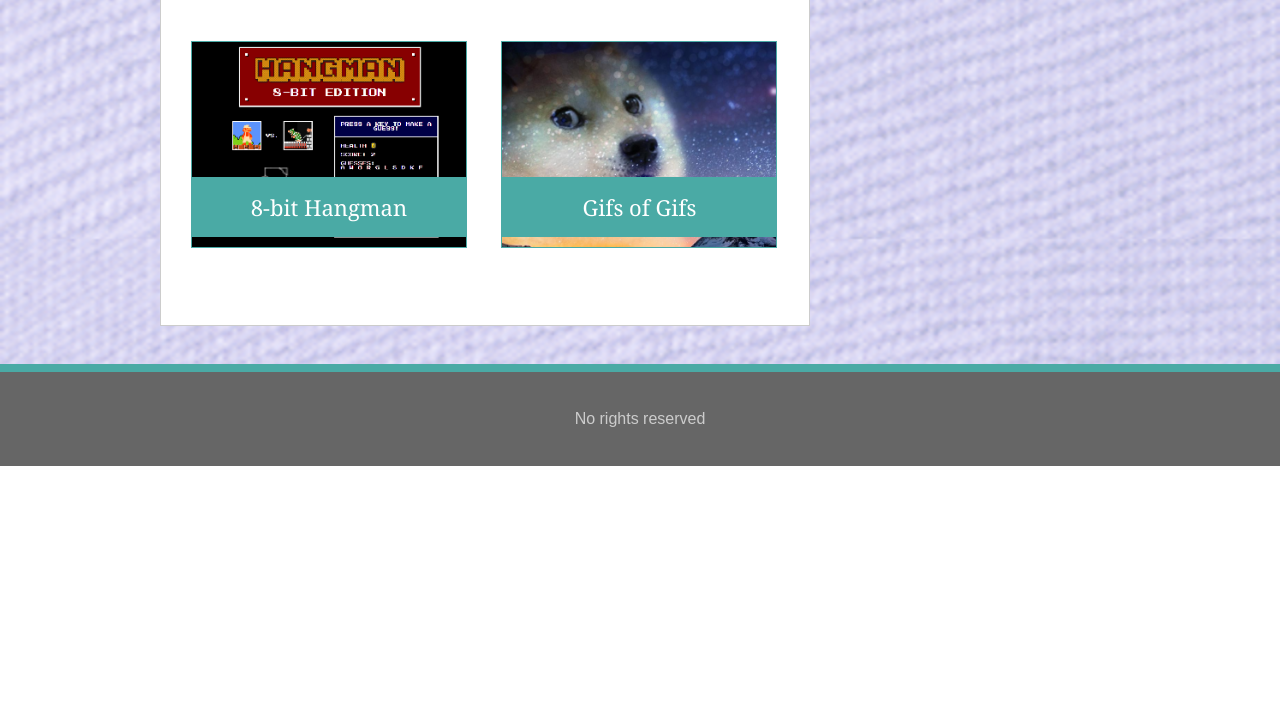
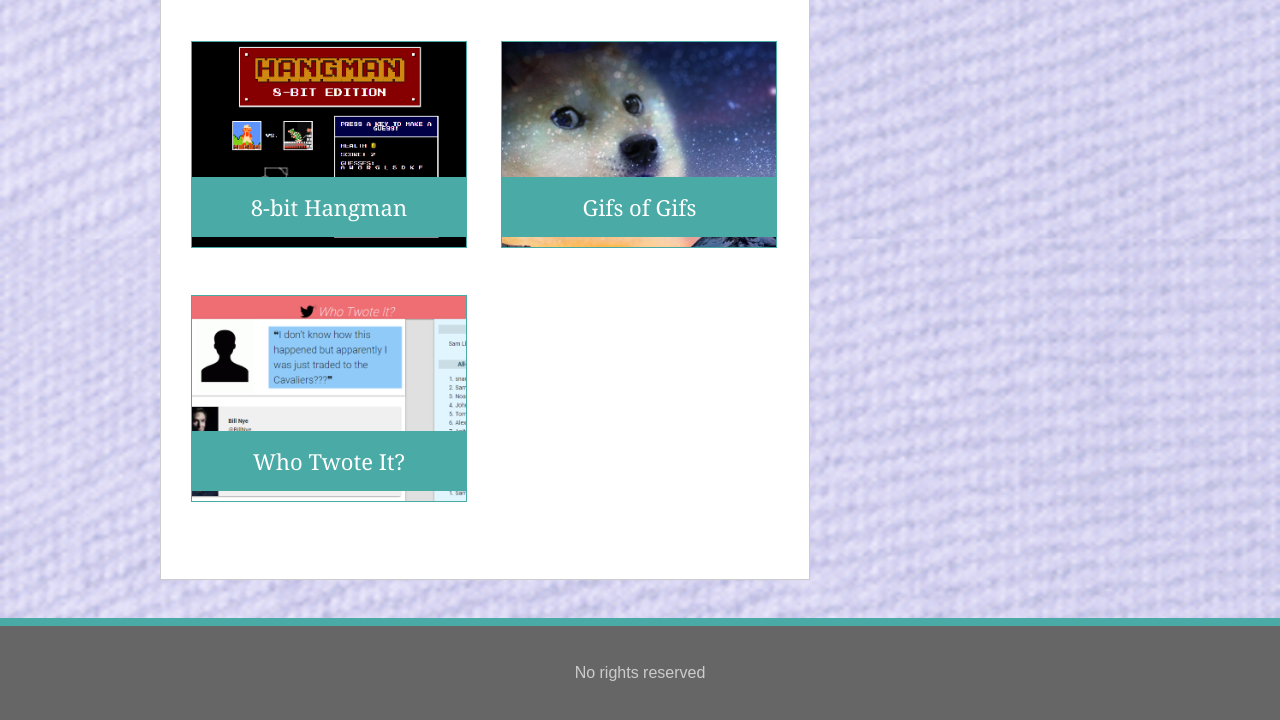
Before and after one commit to snarfblam/Responsive-Portfolio, a plain HTML site: page portfolio.html in a window 1280 px wide. Shown: the part 721-1441 px from the top of the page. Before the commit the page ends 1187 px from the top, so only its background shows below. Drawn offline with Linux system fonts and the light colour scheme.

Commit message:
Added "Who Twote It" to portfolio

```diff
--- a/portfolio.html
+++ b/portfolio.html
@@ -72,6 +72,12 @@
 								<img src="assets/images/port_doggo.png" class="portfolioImage" alt="Gift of Gifs">
 							</a>
 						</li>
+						<li>
+							<a href="https://github.com/snarfblam/Bootcamp-Project-1">
+								<h3>Who Twote It?</h3>
+								<img src="assets/images/twote.png" class="portfolioImage" alt="Who Twote It?">
+							</a>
+						</li>
 					</ul>
 				</article>
 				<aside>
```
Also changed, not shown: assets/images/twote.png (added).
